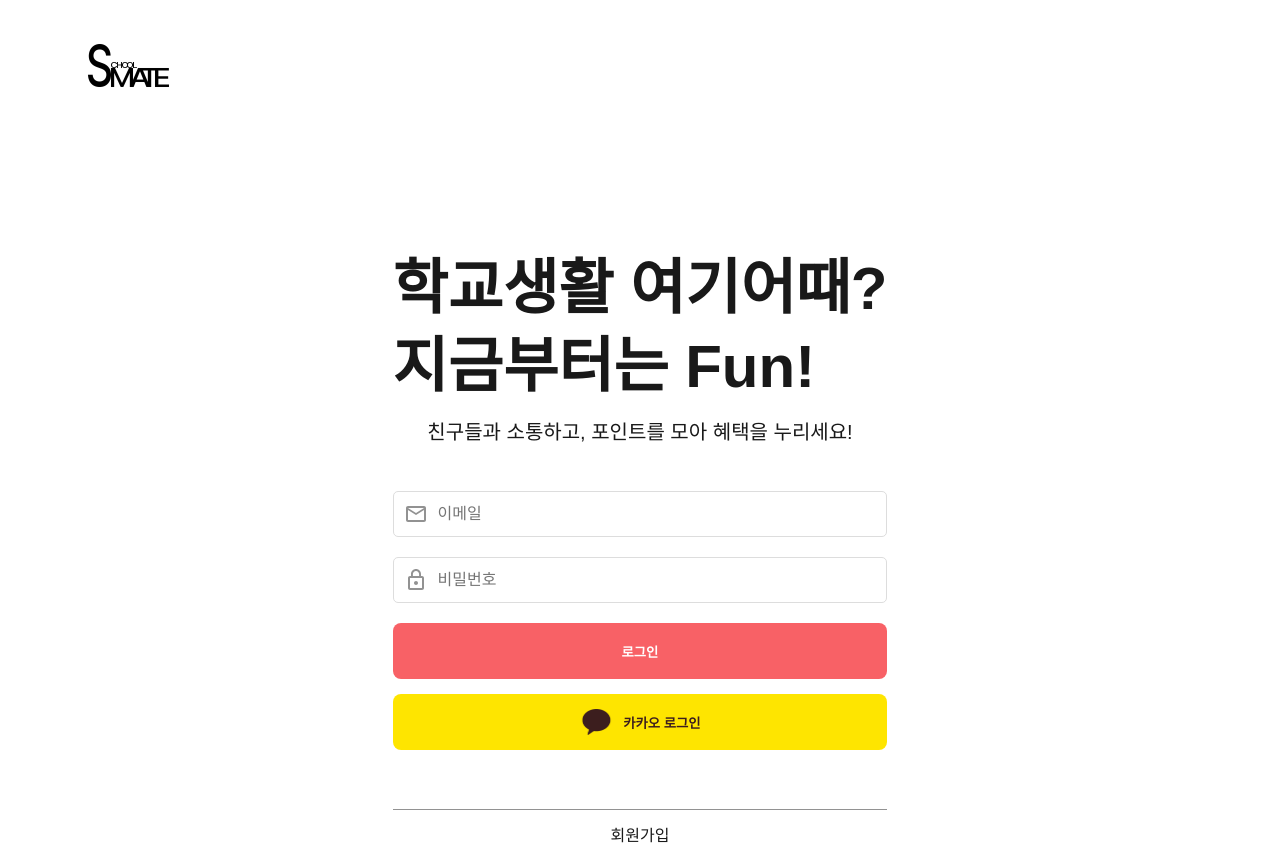
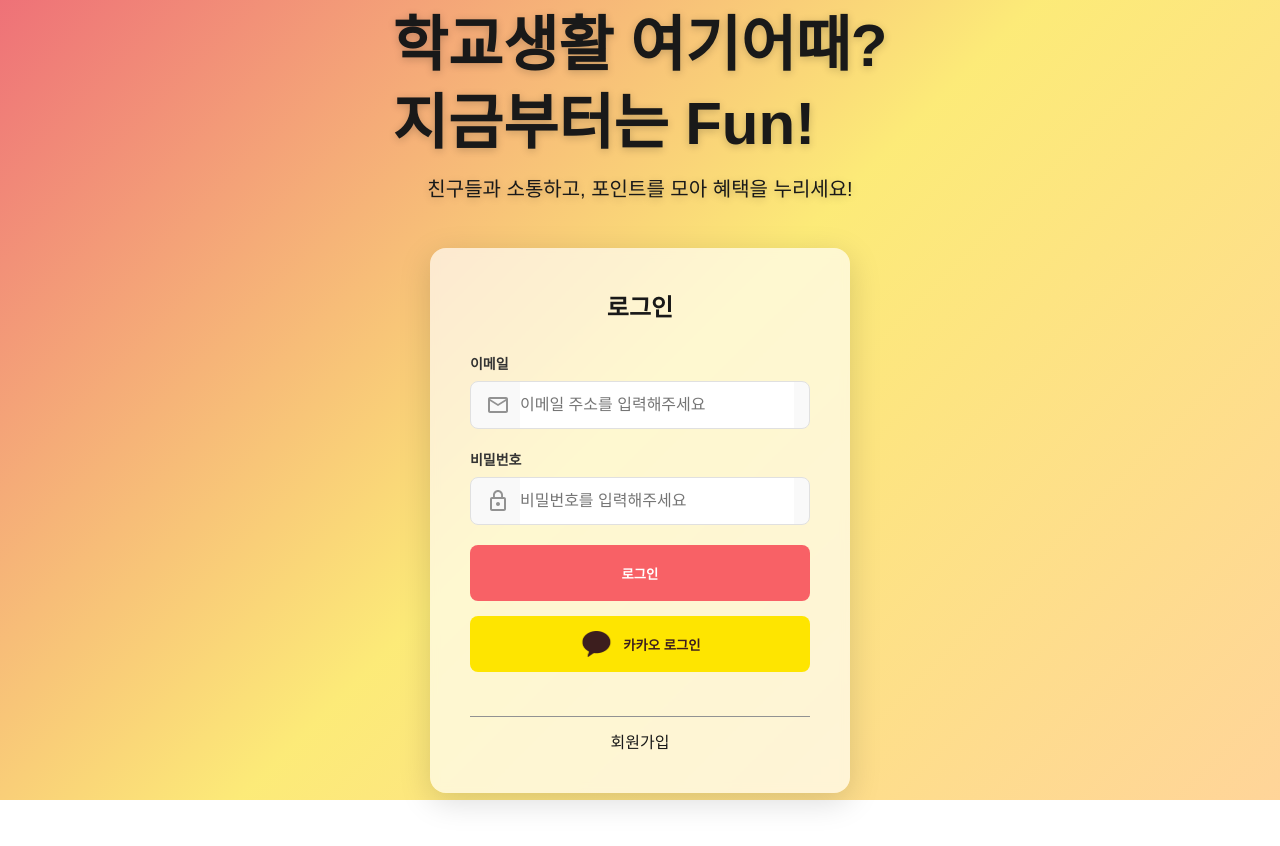
Before and after one commit to azure0929/schoolmate, a React (Vite) app: page / in a window 1280 px wide. After the commit the page ends 800 px from the top, so only its background shows below. Built offline with nearby package versions, Linux system fonts and the light colour scheme; no server answers; a web font is replaced by a local one.

Commit message:
Feat :: KAN-39 Header 임시 수정

```diff
--- a/package.json
+++ b/package.json
@@ -19,6 +19,7 @@
     "react-dom": "^19.1.1",
     "react-icons": "^5.5.0",
     "react-router-dom": "^7.9.3",
+    "styled-component": "^2.8.0",
     "styled-components": "^6.1.19",
     "swiper": "^12.0.2"
   },
--- a/src/App.jsx
+++ b/src/App.jsx
@@ -1,4 +1,4 @@
-import { BrowserRouter, Routes, Route, useNavigate } from "react-router-dom";
+import { BrowserRouter, Routes, Route, useNavigate, Navigate } from "react-router-dom";
 import React, { useEffect } from "react"; // useEffect 추가
 import MainPage from "@/pages/MainPage";
 import Login from "@/pages/Login";
@@ -9,6 +9,7 @@ import Schedule from "@/pages/Schedule";
 import MyPage from "@/pages/MyPage";
 import Admin from "@/pages/admin/Admin";
 import OAuth2RedirectHandler from "@/pages/OAuthRedirectHandler";
+import MainLayout from "@/components/common/MainLayout";
 
 // 인증이 필요한 라우트를 감싸는 컴포넌트 (AuthGuard 역할)
 const ProtectedRoute = ({ children }) => {
@@ -26,26 +27,40 @@ const ProtectedRoute = ({ children }) => {
   return token ? children : null; // 토큰이 있을 때만 자식 컴포넌트 렌더링
 };
 
+// 로그인한 사용자가 접근하지 못하도록 막도록 한다.
+const PublicRoute = ({ children }) => {
+  const token = localStorage.getItem("authToken");
+  return token ? <Navigate to="/mainpage" replace /> : children;
+};
+
 function App() {
   return (
     <>
       <BrowserRouter>
         <Routes>
-          <Route path="/" element={<Login />} />
+          <Route path="/"
+            element={
+              <PublicRoute>
+                <Login />
+              </PublicRoute>
+            }/>
+          <Route
+            path="/signup"
+            element={
+              <PublicRoute>
+                <SignUp />
+              </PublicRoute>
+            }/>
           <Route path="/oauth-redirect" element={<OAuth2RedirectHandler />} />
-          <Route path="/signup" element={<SignUp />} />
-          <Route
-            path="/mainpage"
-            element={
-              <ProtectedRoute>
-                <MainPage />
-              </ProtectedRoute>
-            }
-          />
-          <Route path="/pointshop" element={<PointShop />} />
-          <Route path="/pointhistory" element={<PointHistory />} />
-          <Route path="/schedule" element={<Schedule />} />
-          <Route path="/mypage" element={<MyPage />} />
+
+          <Route element={<ProtectedRoute><MainLayout /></ProtectedRoute>}>
+            <Route path="/mainpage" element={<MainPage />} />
+            <Route path="/mypage" element={<MyPage />} />
+            <Route path="/pointshop" element={<PointShop />} />
+            <Route path="/pointhistory" element={<PointHistory />} />
+            <Route path="/schedule" element={<Schedule />} />
+          </Route>
+
           <Route path="/admin" element={<Admin />} />
         </Routes>
       </BrowserRouter>
--- a/src/components/common/Header.jsx
+++ b/src/components/common/Header.jsx
@@ -1,34 +1,87 @@
-import React from "react";
+import React, { useState, useEffect } from "react";
 import logo from "@/assets/images/logo.png";
 import styled from "styled-components";
-import { useNavigate } from "react-router-dom";
+import { useNavigate, Link } from "react-router-dom";
+import axios from "axios";
+// 임시로 넣어둔 기본 프로필이미지 :: 추후 삭제해야됨
+import defaultProfile from "@/assets/images/default-profile.jpg";
 
-const StyledHeader = styled.div`
-  .inner {
-    height: 130px;
-    display: flex;
-    align-items: center;
-    .logo {
-      width: 176px;
-      height: 60px;
-    }
-  }
-`;
+const BASE_API_URL = import.meta.env.REACT_APP_API_URL || "http://localhost:9000/api";
 
 const Header = () => {
   const navigate = useNavigate();
+  const [userInfo, setUserInfo] = useState("");
 
-  const handleOnClick = () => {
-    navigate("/");
+    useEffect(() => {
+    // 컴포넌트가 처음 렌더링될 때 학생 정보 겟또다제
+    const fetchUserProfile = async () => {
+      const token = localStorage.getItem("authToken");
+
+      // 토큰이 없으면 빠꾸
+      if (!token) {
+        alert("로그인이 필요합니다.");
+        navigate("/");
+      }
+
+      try {
+        // 프로필 정보 요청
+        const response = await axios.get(`${BASE_API_URL}/profile/me`, {
+          headers: {
+            Authorization: `Bearer ${token}`,
+          },
+        });
+        setUserInfo(response.data)
+      } catch (error) {
+        console.error("프로필 정보 조회 실패:", error);
+        alert("세션이 만료되었거나 유효하지 않습니다. 다시 로그인해주세요.");
+        localStorage.removeItem("authToken");
+        navigate("/");
+      }
+    };
+    fetchUserProfile();
+  }, [navigate]);
+
+  // 날짜 겟또
+  const getTodayDate = (dateString) => {
+    const date = new Date();
+    const days = ['일', '월', '화', '수', '목', '금', '토'];
+    const year = date.getFullYear();
+    const month = date.getMonth() + 1;
+    const day = date.getDate();
+    const dayName = days[date.getDay()];
+    return `${year}년 ${month}월 ${day}일 (${dayName})`;
   };
 
   return (
     <div className="wrap">
       <StyledHeader>
         <div className="inner">
-          <div className="logo" onClick={() => handleOnClick()}>
+          <div className="logo" onClick={() => navigate("/mainpage")}>
             <img src={logo} alt="logo" />
           </div>
+
+          {userInfo && (
+            <UserMenu>
+              {/* 로그인 날짜 */}
+              <DateInfo>{getTodayDate()}</DateInfo>
+
+              {/* 학교, 학년, 반, 이름 정보 */}
+              <UserInfoText>
+                {userInfo.schoolName} {userInfo.grade}학년 {userInfo.classNo}반{" "}
+                <span>{userInfo.nickname}</span>님
+              </UserInfoText>
+
+              {/* 프로필 이미지 + 마이페이지 링크 */}
+              <MyPageLink to="/mypage">
+                <ProfileImage
+                  src={userInfo.profileImgUrl || defaultProfile}
+                  alt="프로필 이미지"
+                />
+                <MyPageText>마이페이지</MyPageText>
+              </MyPageLink>
+
+            </UserMenu>
+          )}
         </div>
       </StyledHeader>
     </div>
@@ -36,3 +89,79 @@ const Header = () => {
 };
 
 export default Header;
+
+const DateInfo = styled.p`
+  font-size: 14px;
+  color: #888;
+  white-space: nowrap;
+`;
+
+const StyledHeader = styled.div`
+border-bottom: 1px solid #eee;
+  .inner {
+    height: 130px;
+    display: flex;
+    align-items: center;
+    justify-content: space-between;
+  }
+  .logo {
+    width: 176px;
+    height: 60px;
+    cursor: pointer;
+    }
+  }
+`;
+
+const UserMenu = styled.div`
+  display: flex;
+  align-items: center;
+  gap: 20px;
+`;
+
+const Separator = styled.div`
+  width: 1px;
+  height: 16px;
+  background-color: #e0e0e0;
+`;
+
+const UserInfoText = styled.p`
+  font-size: 16px;
+  font-weight: 500;
+  color: #555;
+  white-space: nowrap;
+
+  span {
+    font-weight: bold;
+    color: var(--primary-color);
+  }
+`;
+
+// Link 컴포넌트에 스타일을 직접 적용
+const MyPageLink = styled(Link)`
+  display: flex;
+  align-items: center;
+  gap: 12px;
+  text-decoration: none;
+  cursor: pointer;
+  padding: 8px;
+  border-radius: 30px;
+  transition: background-color 0.2s;
+
+  &:hover {
+    background-color: #f5f5f5;
+  }
+`;
+
+const ProfileImage = styled.img`
+  width: 40px;
+  height: 40px;
+  border-radius: 50%; /* 원형으로 만들기 */
+  object-fit: cover; /* 이미지가 찌그러지지 않도록 */
+  border: 1px solid #eee;
+`;
+
+const MyPageText = styled.span`
+  font-size: 16px;
+  font-weight: 500;
+  color: #555;
+`;
--- /dev/null
+++ b/src/components/common/MainLayout.jsx
@@ -0,0 +1,17 @@
+import React from 'react';
+import { Outlet } from 'react-router-dom';
+import Header from './Header';
+
+// 로그인 이후의 모든 페이지를 감싸는 레이아웃 컴포넌트
+const MainLayout = () => {
+  return (
+    <>
+      <Header />
+      <main>
+        <Outlet />
+      </main>
+    </>
+  );
+};
+
+export default MainLayout;
--- a/src/css/global.css
+++ b/src/css/global.css
@@ -12,6 +12,12 @@
   --text-primary: #191919;
   --error-color: #ff0000;
   --border-color: #e0e0e0;
+
+   /* Gradient definitions */
+    --gradient-primary: linear-gradient(135deg, hsl(357 79% 69%), hsl(357 79% 75%));
+    --gradient-secondary: linear-gradient(135deg, hsl(52 96% 73%), hsl(52 96% 80%));
+    --gradient-accent: linear-gradient(135deg, hsl(35 100% 80%), hsl(25 100% 75%));
+    --gradient-hero: linear-gradient(135deg, hsl(357 79% 69%) 0%, hsl(52 96% 73%) 50%, hsl(35 100% 80%) 100%);
 }
 
 body {
--- a/src/pages/Login.jsx
+++ b/src/pages/Login.jsx
@@ -118,7 +118,6 @@ const Login = () => {
 
   return (
     <LoginContainer>
-      <Header />
       <Contents>
         <TitleSection>
           <MainTitle>
@@ -129,31 +128,41 @@ const Login = () => {
         </TitleSection>
 
         {/* 폼 제출 핸들러 연결 */}
+        <FormCard>
+          <FormTitle>로그인</FormTitle>
            <LoginForm onSubmit={handleSubmit}>
+            <FormGroup>
+              <Label htmlFor="email">이메일</Label>
               <InputGroup>
                 <Icon>
                   <MdOutlineEmail />
                 </Icon>
                 <StyledInput
+                  id="email"
                   type="email"
-              placeholder="이메일"
+                  placeholder="이메일 주소를 입력해주세요"
                   value={email}
                   onChange={(e) => setEmail(e.target.value)}
                 />
               </InputGroup>
+            </FormGroup>
 
+            <FormGroup>
+              <Label htmlFor="password">비밀번호</Label>
               <InputGroup>
                 <Icon>
                   <MdLockOutline />
                 </Icon>
                 <StyledInput
+                  id="password" // Label의 htmlFor와 연결
                   type="password"
-              placeholder="비밀번호"
+                  placeholder="비밀번호를 입력해주세요"
                   value={password}
                   onChange={(e) => setPassword(e.target.value)}
                 />
               </InputGroup>
 
+            </FormGroup>
               <StyledButton type="submit" className="login">
                 로그인
               </StyledButton>
@@ -168,6 +177,7 @@ const Login = () => {
           </LoginForm>
 
         <LinkContainer onClick={handleSignUpClick}>회원가입</LinkContainer>
+        </FormCard>
       </Contents>
     </LoginContainer>
   );
@@ -175,8 +185,32 @@ const Login = () => {
 
 export default Login;
 
+const FormTitle = styled.h2`
+  font-size: 24px;
+  font-weight: 700;
+  margin-bottom: 30px;
+  color: var(--text-primary);
+  text-align: center;
+`;
+
+const FormCard = styled.div`
+  width: 100%;
+  max-width: 420px;
+  padding: 40px;
+  border-radius: 16px;
+  flex-shrink: 0;
+  background-color: rgba(255, 255, 255, 0.65);
+  box-shadow: 0 8px 32px 0 rgba(0, 0, 0, 0.15);
+  backdrop-filter: blur(4px);
+`;
+
 const LoginContainer = styled.div`
-  height: 100vh;
+  display: flex;
+  justify-content: center;
+  align-items: center;
+  min-height: 100vh;
+  width: 100%;
+  background: var(--gradient-hero);
 `;
 
 const Contents = styled.div`
@@ -184,12 +218,12 @@ const Contents = styled.div`
   flex-direction: column;
   align-items: center;
   margin: 0 auto;
-  margin-top: 120px;
   width: fit-content;
 `;
 
 const TitleSection = styled.div`
   margin-bottom: 46px;
+  text-shadow: 0 2px 8px rgba(0, 0, 0, 0.2);
 `;
 
 const MainTitle = styled.h1`
@@ -209,14 +243,33 @@ const LoginForm = styled.form`
   width: 100%;
 `;
 
+const FormGroup = styled.div`
+  margin-bottom: 20px;
+  width: 100%;
+  text-align: left;
+`;
+
+const Label = styled.label`
+  display: block;
+  margin-bottom: 8px;
+  font-size: 14px;
+  font-weight: 600;
+  color: #333;
+`;
+
 const InputGroup = styled.div`
   position: relative;
-  margin-bottom: 20px;
-  border: 1px solid #ddd;
-  border-radius: 5px;
+  border: 1px solid var(--border-color);
+  border-radius: 8px;
   display: flex;
   align-items: center;
-  padding: 10px;
+  padding: 0 15px;
+  background-color: #f9f9f9;
+  transition: border-color 0.2s;
+
+  &:focus-within {
+    border-color: var(--primary-color);
+  }
 `;
 
 const Icon = styled.div`
@@ -235,7 +288,9 @@ const StyledInput = styled.input`
   font-size: 1rem;
   padding: 0;
   color: var(--text-color);
+  height : 46px;
 `;
+
 
 const StyledButton = styled.button`
   width: 100%;
--- a/src/pages/MainPage.jsx
+++ b/src/pages/MainPage.jsx
@@ -29,7 +29,6 @@ function MainPage() {
   return (
     <AppContainer>
       <ContentWrapper>
-        <Header />
         <DateSection />
         <TopMenu />
 
--- a/src/pages/MyPage.jsx
+++ b/src/pages/MyPage.jsx
@@ -138,7 +138,6 @@ const MyPage = () => {
 
   return (
     <MainPageWrap>
-      <Header />
       <TopMenu />
       <WelcomeMessage>
         <span>임윤아</span>님 안녕하세요?
```
Also changed, not shown: src/assets/images/default-profile.jpg (added), 1 other file (tests, documents, lock files or other folders). Lines whose indentation alone changed are shown as unchanged.
